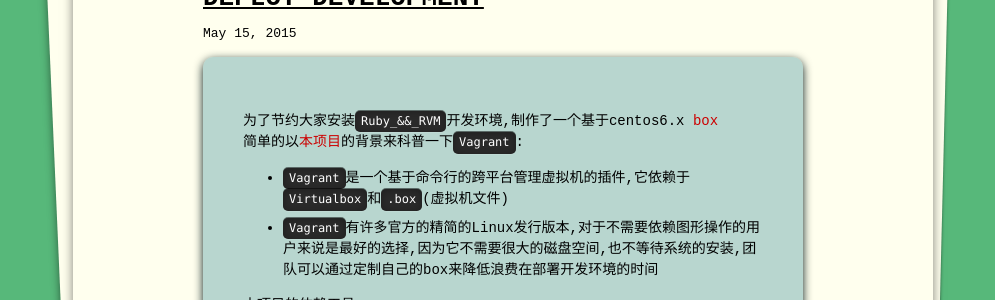
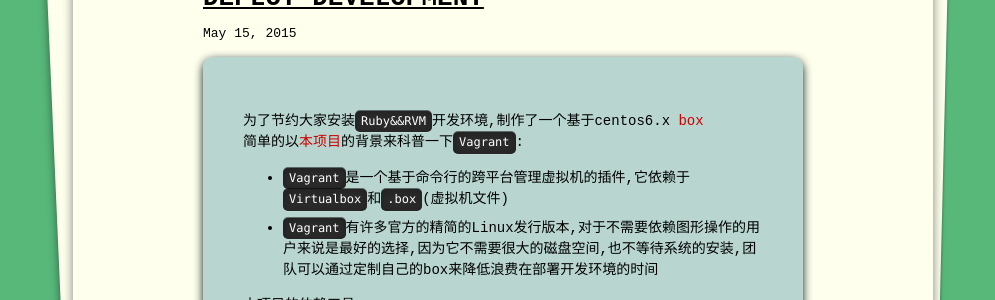
Before and after one commit to RucketZreo/Blog, a Jekyll site: the page built from _posts/2015-05-15-00:11:49.md, in a window 1280 px wide. Shown: the part 365-665 px from the top of the page, without its empty margins (137-1132 px from the left). Built offline with Jekyll 4.4.1, drawn with Linux system fonts in a browser that asks for light colours; comment, search, counter and statistics services are not loaded.

Commit message:
alternative underscore

```diff
--- a/_posts/2015-05-15-00:11:49.md
+++ b/_posts/2015-05-15-00:11:49.md
@@ -6,7 +6,7 @@
 title: Deploy Development
 published: true
 ---
-为了节约大家安装`Ruby_&&_RVM`开发环境,制作了一个基于centos6.x [box](//pan.baidu.com/s/1dDiySmP)<br/>
+为了节约大家安装`Ruby&&RVM`开发环境,制作了一个基于centos6.x [box](//pan.baidu.com/s/1dDiySmP)<br/>
 简单的以[本项目](#)的背景来科普一下`Vagrant`:<br/>
 - `Vagrant`是一个基于命令行的跨平台管理虚拟机的插件,它依赖于`Virtualbox`和`.box`(虚拟机文件)<br/>
 - `Vagrant`有许多官方的精简的Linux发行版本,对于不需要依赖图形操作的用户来说是最好的选择,因为它不需要很大的磁盘空间,也不等待系统的安装,团队可以通过定制自己的box来降低浪费在部署开发环境的时间<br/>
```
